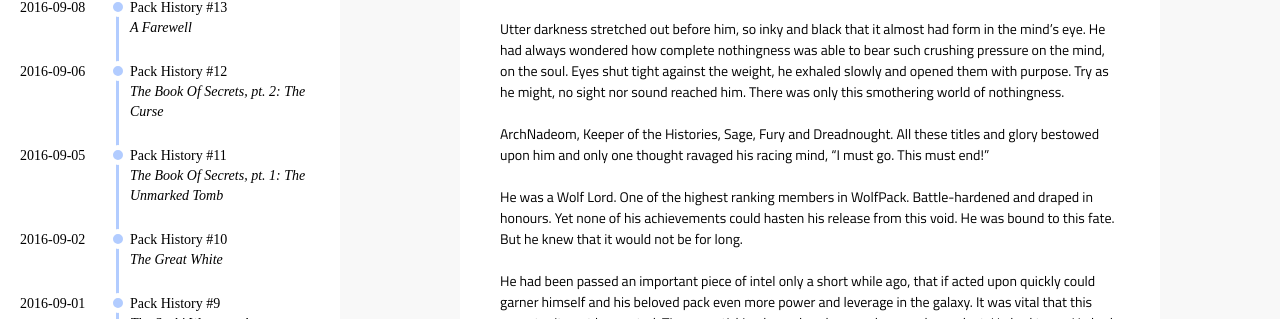
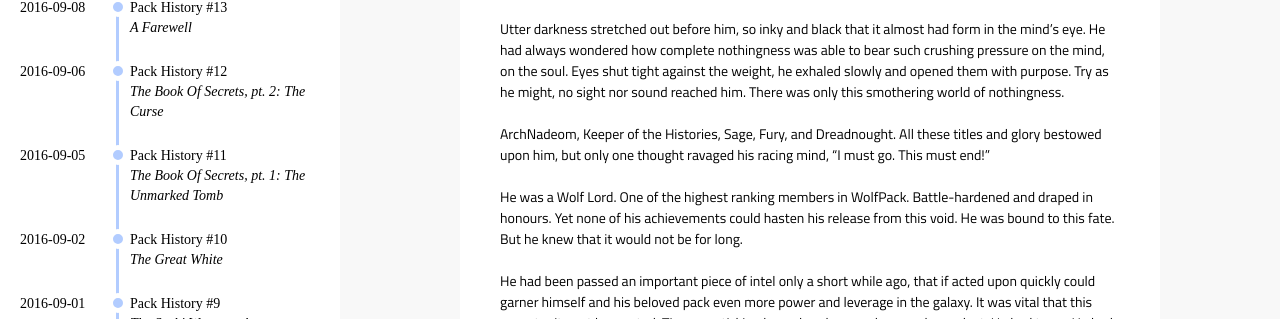
Before and after one commit to WolfpackPSS/wolfpackpss.github.io, a Jekyll site: the page built from _posts/2016-10-02-history-of-the-pack-the-minds-grand-arc-pt1.md, in a window 1280 px wide and 900 px high. Shown: the part 246-565 px from the top of the window. Built offline with Jekyll 4.4.1, drawn with Linux system fonts in a browser that asks for light colours; comment, search, counter and statistics services are not loaded.

Commit message:
pack history 17, couple last minute edits
just a couple quick edits to text

```diff
--- a/_posts/2016-10-02-history-of-the-pack-the-minds-grand-arc-pt1.md
+++ b/_posts/2016-10-02-history-of-the-pack-the-minds-grand-arc-pt1.md
@@ -13,7 +13,7 @@ The void had swallowed him.
 
 Utter darkness stretched out before him, so inky and black that it almost had form in the mind’s eye. He had always wondered how complete nothingness was able to bear such crushing pressure on the mind, on the soul. Eyes shut tight against the weight, he exhaled slowly and opened them with purpose. Try as he might, no sight nor sound reached him. There was only this smothering world of nothingness.
 
-ArchNadeom, Keeper of the Histories, Sage, Fury and Dreadnought. All these titles and glory bestowed upon him and only one thought ravaged his racing mind, "I must go. This must end!"
+ArchNadeom, Keeper of the Histories, Sage, Fury, and Dreadnought. All these titles and glory bestowed upon him, but only one thought ravaged his racing mind, "I must go. This must end!"
 
 He was a Wolf Lord. One of the highest ranking members in WolfPack. Battle-hardened and draped in honours. Yet none of his achievements could hasten his release from this void. He was bound to this fate. But he knew that it would not be for long.
 
@@ -97,6 +97,7 @@ His reasons were simple and they were his own. He was not only the Wolfpack hist
 Another bonus was that many capital ship captains, on seeing the smaller class 9 destroyer, were inclined to think that this was a soft target and easy plunder. Typically finding out, right before their reactors went critical and they themselves were vented out into the cold black of space, that this was not the case. He wasn't a Dreadnought because he was easy meat.
 
 "Hello old girl," he chimed. A smile reaching his eyes, as he moved up the gang plank and into the main airlock,"It's time to get to work."
+&nbsp;
 
 As he entered the bridge of The Harvester, his first mate Rocky greeted him with a low measured, "Captain on deck." For a rock, he was quite the intellectual himself, but would never admit it openly.
 
```
